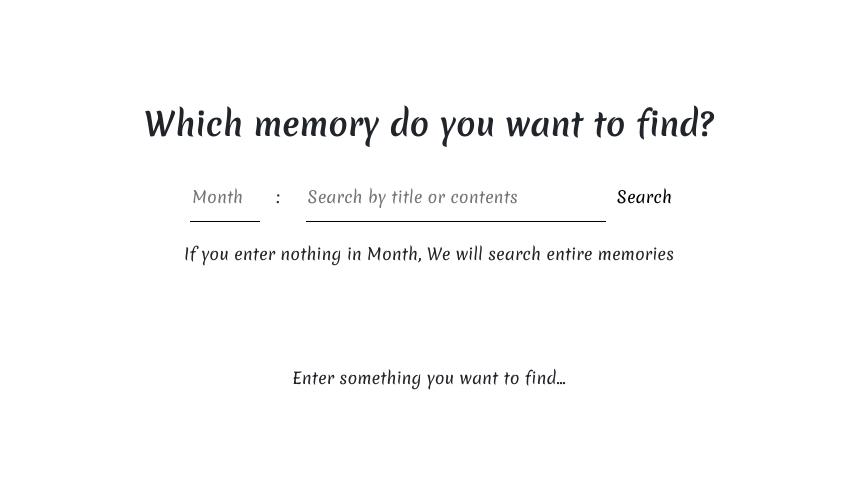
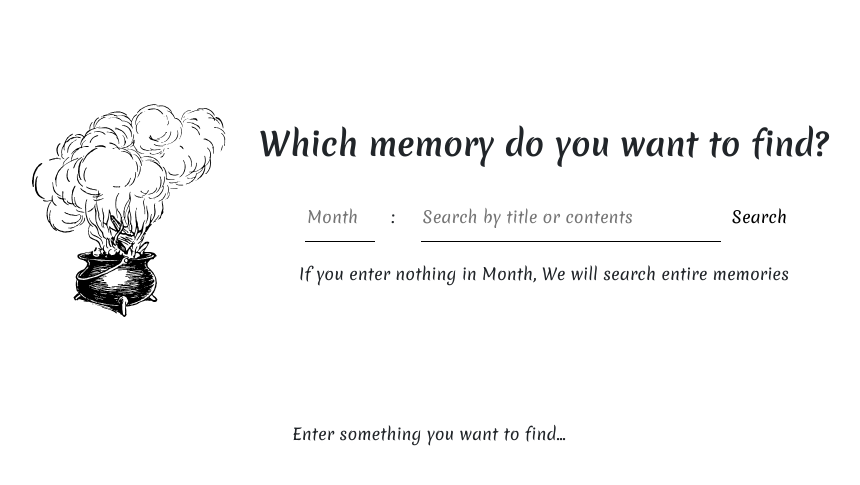
Before and after one commit to Likelion-at-SMWU-10th/ChoEunBi, a Django app: page /inside/search/ in a window 1280 px wide. Shown: the top 485 px of the page, without its empty margins (211-1071 px from the left). Run offline with Django 4.2, Linux system fonts and the light colour scheme; some web fonts are replaced.

Commit message:
뒤로 가기 완료

```diff
--- a/6주차_Django/tinydiary/insidepage/templates/insidepage/search.html
+++ b/6주차_Django/tinydiary/insidepage/templates/insidepage/search.html
@@ -28,7 +28,17 @@
     <title>Search</title>
   </head>
   <body>
-    <div class="head">
+    <div class="head_flex">
+      <div class="head_flex__img">
+        <a href="{% url 'index' %}">
+          <img
+            src="{% static 'img/cauldron.svg' %}"
+            alt="cauldron"
+            width="200px"
+          />
+        </a>
+      </div>
+      <div>
         <span class="head__title"> Which memory do you want to find? </span>
         <br /><br />
         <form action="{% url 'search' %}" role="search" type="GET">
@@ -54,6 +64,7 @@
         {% else %}
         <p>If you enter nothing in Month, We will search entire memories</p>
         {% endif %}
+      </div>
     </div>
     <div class="accordion" id="accordionExample">
       {% for diary in diaries.all %}
--- a/6주차_Django/tinydiary/static/css/styles.css
+++ b/6주차_Django/tinydiary/static/css/styles.css
@@ -347,3 +347,24 @@ td span {
   opacity: 0.6;
   color: black;
 }
+
+.head_flex {
+  display: flex;
+  flex-direction: row;
+  justify-content: center;
+  align-items: center;
+  margin-bottom: 100px;
+}
+
+.head_flex__img {
+  margin-right: 30px;
+}
+
+.head_flex__img img {
+  transition: all 0.5s ease-in-out;
+}
+
+.head_flex__img img:hover {
+  transform: scaleY(1.1) scaleX(1.05);
+  opacity: 0.8;
+}
```
Also changed, not shown: 6주차_Django/tinydiary/static/img/cauldron.svg (added). Lines whose indentation alone changed are shown as unchanged.
